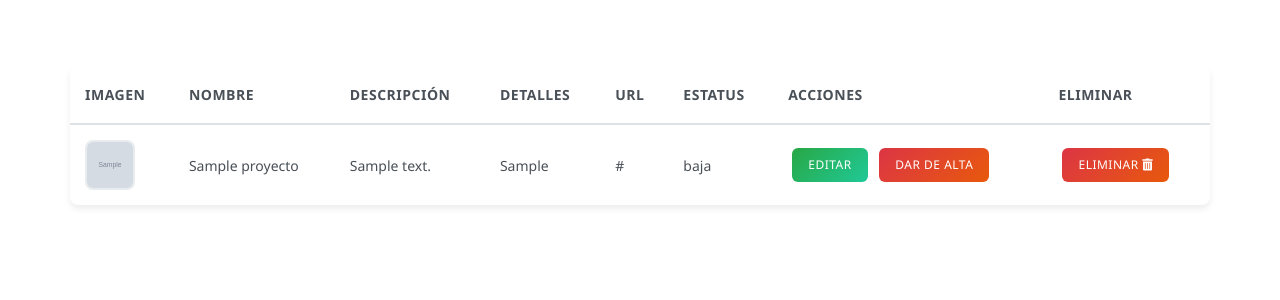
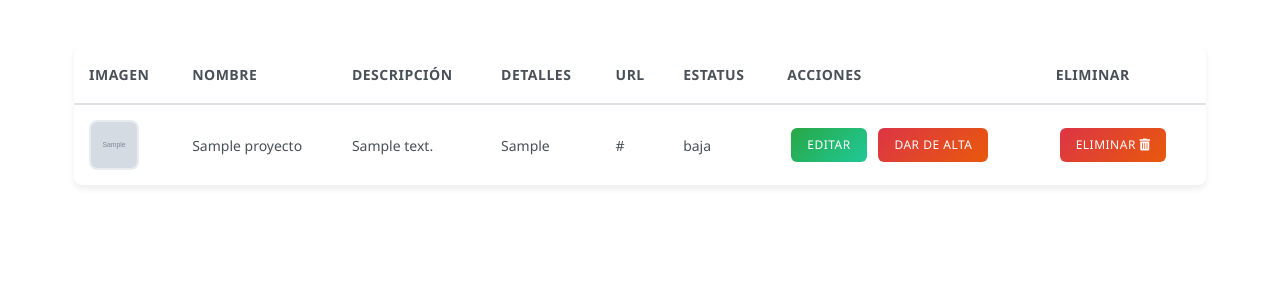
Before and after one commit to Ramses-8a/cbtis, a PHP site: page /admin/lista_proyectos.php in a window 1280 px wide. Shown: the part 117-417 px from the top of the page. Run offline with PHP 8.4, Linux system fonts and the light colour scheme; tables that the repository leaves empty or names only in its code hold one stand-in row (values such as "Sample post"); grey boxes marked "Sample" are stand-in pictures; some libraries are stand-ins or nearby versions.

Commit message:
correccion css

```diff
--- a/admin/lista_torneos.php
+++ b/admin/lista_torneos.php
@@ -26,9 +26,9 @@ include_once('header.php');
         <td><?= $torneo['estatus']?></td>
         <td>
 
-            <a href="editar_torneo.php?pk_torneo=<?= $torneo['pk_torneo'] ?>">Editar</a>
-            <a href="" onclick="if(confirm('¿Dar de baja este torneo?')) window.location='baja_torneo.php?id=<?= $torneo['pk_torneo'] ?>'">Dar de baja</a>
-            <a href="lista_participantes.php?pk_torneo=<?= $torneo['pk_torneo']?>">Ver particiapantes</a>
+            <a class="btn-editar" href="editar_torneo.php?pk_torneo=<?= $torneo['pk_torneo'] ?>">Editar</a>
+            <a class="btn-eliminar" href="" onclick="if(confirm('¿Dar de baja este torneo?')) window.location='baja_torneo.php?id=<?= $torneo['pk_torneo'] ?>'">Dar de baja</a>
+            <a class="btn-editar" href="lista_participantes.php?pk_torneo=<?= $torneo['pk_torneo']?>">Ver particiapantes</a>
         </td>
     </tr>
     <?php endforeach; ?>
--- a/css/list_proyecto.css
+++ b/css/list_proyecto.css
@@ -12,12 +12,12 @@
     }
 
     .contenedor {
-        max-width: 1200px;
+        max-width: 90%;
         margin: 0 auto;
         background: white;
         border-radius: 12px;
         overflow: hidden;
-        padding: 30px;
+        padding: 10px;
         position: relative;
     }
 
```
Also changed, not shown: torneos_activos.php (+0 -14 lines).
